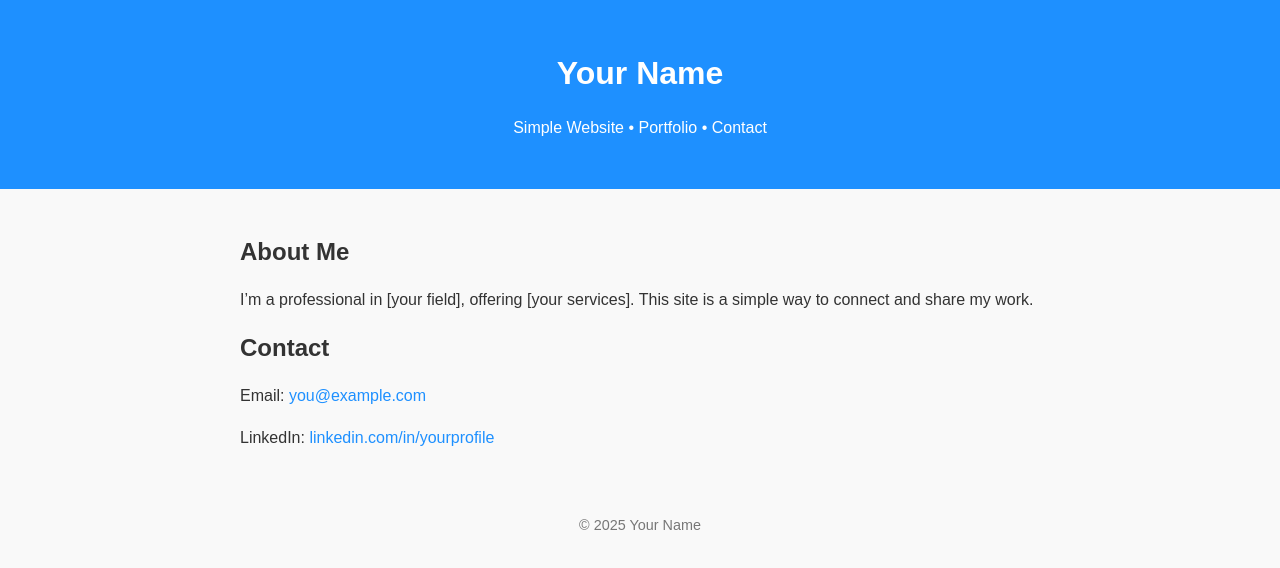
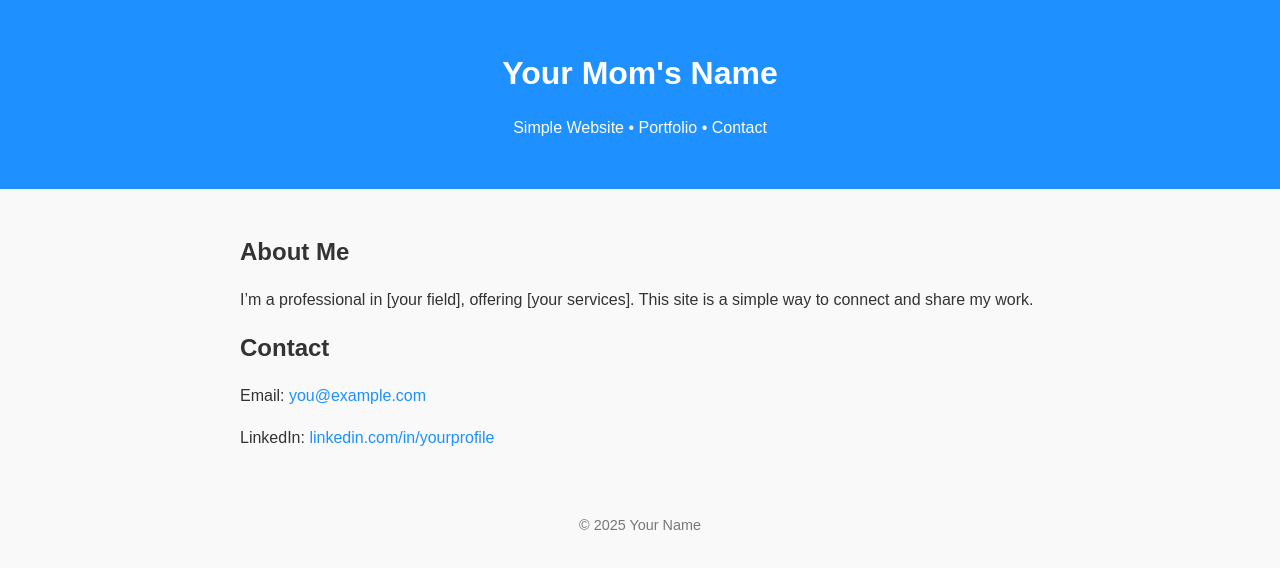
Before and after one commit to rthurm/helladrybilge, a plain HTML site: page index.html in a window 1280 px wide. Drawn offline with Linux system fonts and the light colour scheme.

Commit message:
Update index.html

```diff
--- a/index.html
+++ b/index.html
@@ -41,7 +41,7 @@
 </head>
 <body>
   <header>
-    <h1>Your Name</h1>
+    <h1>Your Mom's Name</h1>
     <p>Simple Website • Portfolio • Contact</p>
   </header>
   <main>
```
